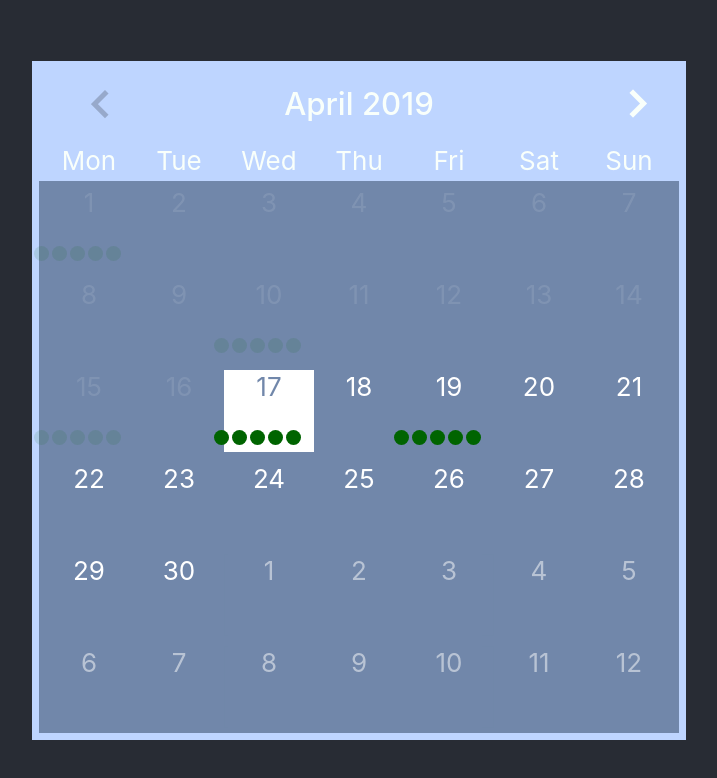
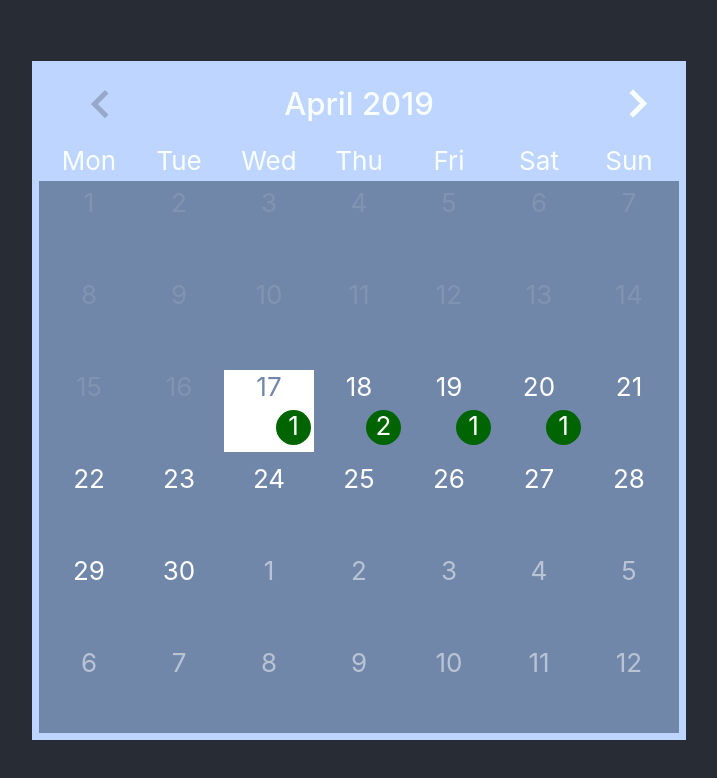
Before and after one commit to mustafa94hammouz/calendar, a React (Create React App) app: page / in a window 1280 px wide. Shown: the top 778 px of the page, without its empty margins (281-998 px from the left). Built offline with nearby package versions, Linux system fonts and the light colour scheme.

Commit message:
total event number shows, click to print dayEvents

```diff
--- a/src/components/calendar/index.js
+++ b/src/components/calendar/index.js
@@ -120,39 +120,34 @@ class Calendar extends React.Component {
         let event1 = {
             title:
                 "Press the Add button and enter a name for your event. P.S you can delete me by pressing me!",
-            date: moment(),
+            date: moment().startOf("day"),
             dynamic: false
         };
 
         let event2 = {
             title: "Event 2 - Meeting",
-            date: moment().startOf("day").subtract(2, "d").add(2, "h"),
+            date: moment().startOf("day").add(1, "d"),
             dynamic: false
         };
 
         let event3 = {
             title: "Event 3 - Cinema",
-            date: moment().startOf("day").subtract(7, "d").add(18, "h"),
+            date: moment().startOf("day").add(1, "d"),
             dynamic: false
         };
 
         let event4 = {
             title: "Event 4 - Theater",
-            date: moment().startOf("day").subtract(16, "d").add(20, "h"),
+            date: moment().startOf("day").add(2, "d"),
             dynamic: false
         };
 
         let event5 = {
             title: "Event 5 - Drinks",
-            date: moment().startOf("day").add(2, "d").add(12, "h"),
+            date: moment().startOf("day").add(3, "d"),
             dynamic: false
         };
 
-        let event6 = {
-            title: "Event 6 - Diving",
-            date: moment().startOf("day").add(1, "d").add(13, "h"),
-            dynamic: false
-        };
 
 
         allEvents.push(event1);
@@ -225,10 +220,13 @@ class Week extends React.Component {
         let k = 0;
         for (let i = 0; i < 7; i++) {
             let dayHasEvents = false;
-
+            let numOfEvents = 0;
+            let dayEvents = [];
             for (let j = 0; j < monthEvents.length; j++) {
                 if (monthEvents[j].date.isSame(date, "day")) {
                     dayHasEvents = true;
+                    numOfEvents++;
+                    dayEvents.push(monthEvents[j]);
                 }
             }
 
@@ -239,7 +237,9 @@ class Week extends React.Component {
                 isBeforeToday: date.isBefore(new Date(), "day") ,
                 isToday: date.isSame(new Date(), "day"),
                 date: date,
-                hasEvents: dayHasEvents
+                hasEvents: dayHasEvents,
+                numOfEvents: numOfEvents,
+                dayEvents: dayEvents
             };
             k++;
             days.push(<Day key={i*k}
@@ -247,6 +247,8 @@ class Week extends React.Component {
                            selected={selected}
                            select={select}
                            monthEvents={monthEvents}
+                           numOfEvents={numOfEvents}
+                           dayEvents={dayEvents}
                      />);
             date = date.clone();
             date.add(1, "d");
@@ -260,11 +262,40 @@ class Week extends React.Component {
 }
 
 class Day extends React.Component {
+    constructor(props){
+        super(props);
+        this.state = {
+            groupedMonthEvents:[]
+        }
+    }
+
+     groupEvents(key) {
+         let monthEvents = this.props.monthEvents;
+        return monthEvents.reduce(function(rv, x) {
+            (rv[x[key]] = rv[x[key]] || []).push(x);
+            return rv;
+        }, {});
+
+    }
+
+    printEvents(dayEvents){
+    for(let i=0;i<dayEvents.length;i++){
+        console.log(dayEvents[i].title);
+    }
+    }
+
     render() {
         let day = this.props.day;
         let selected = this.props.selected;
         let select = this.props.select;
-        let monthEvents = this.props.monthEvents;
+        let numOfEvents = this.props.numOfEvents;
+        let dayEvents = this.props.dayEvents;
+            if(day.hasEvents){
+                // console.log(Object.values(this.groupEvents('date')));
+                // console.log(numOfEvents,dayEvents);
+            }
+
+
         return (
             <div
                 className={
@@ -275,14 +306,14 @@ class Day extends React.Component {
                     (day.date.isSame(selected) ? " selected" : "") +
                     (day.hasEvents && day.isCurrentMonth ? " HasEvents " : "")
                 }
-                onClick={() => select(day)}>
-                {day.isCurrentMonth && monthEvents.map((circle,index)=>(
-                    <div key={index} className={
-                        (day.hasEvents ? " WhiteCircle" : "" ) }> </div>
-                ))
-                }
+                onClick={() => {
+                   select(day);
+                   this.printEvents(dayEvents);
+                }}>
+                <div className="DayNumber">{day.number}</div>
+                {numOfEvents > 0 ?  <div className="WhiteCircle" > {numOfEvents} </div> : ''}
 
-                <div className="DayNumber">{day.number}</div>
+
             </div>
         );
     }
--- a/src/components/calendar/style.scss
+++ b/src/components/calendar/style.scss
@@ -203,10 +203,10 @@ $alizarin-crimson-approx-color: #000000;
 
 .WhiteCircle {
   position: absolute;
-  width: 15px;
-  height: 15px;
-  right: -5px;
-  top: 60px;
+  width: 35px;
+  height: 35px;
+  right: 3px;
+  top: 40px;
   background-color: darkgreen;
   border-radius: 50%;
 
@@ -218,21 +218,6 @@ $alizarin-crimson-approx-color: #000000;
   //  right: 12px;
   //}
 }
-.WhiteCircle:nth-child(1){
-  margin-right:18px;
-}
-.WhiteCircle:nth-child(2){
-  margin-right:36px;
-}
-.WhiteCircle:nth-child(3){
-  margin-right:54px;
-}
-.WhiteCircle:nth-child(4){
-  margin-right:72px;
-}
-.WhiteCircle:nth-child(5){
-  margin-right:90px;
-}
 
 .ContinueArrow {
   font-size: 12px;
```
Also changed, not shown: src/components/leftColumn/index.js (added), src/components/leftColumn/style.sass (added).
